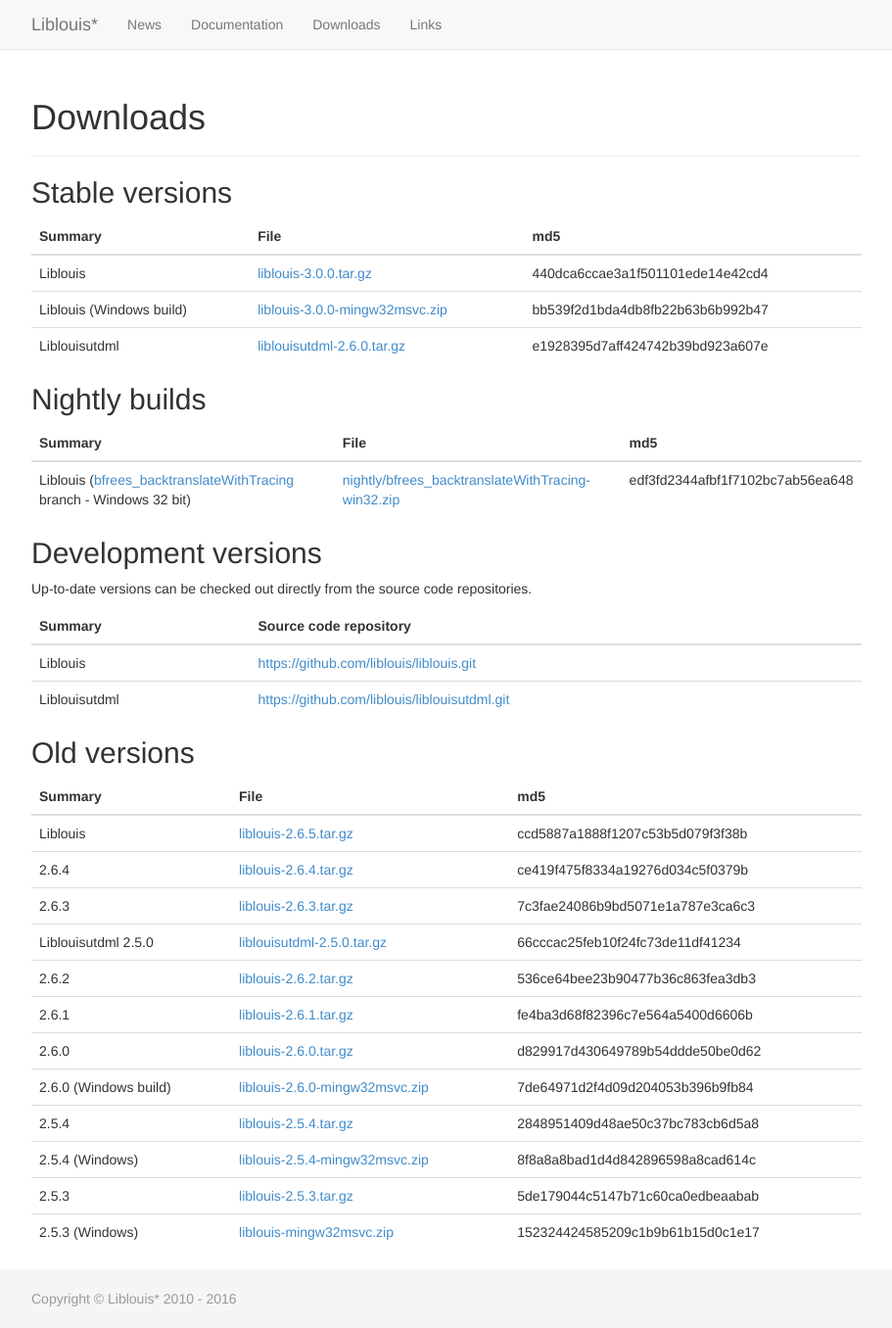
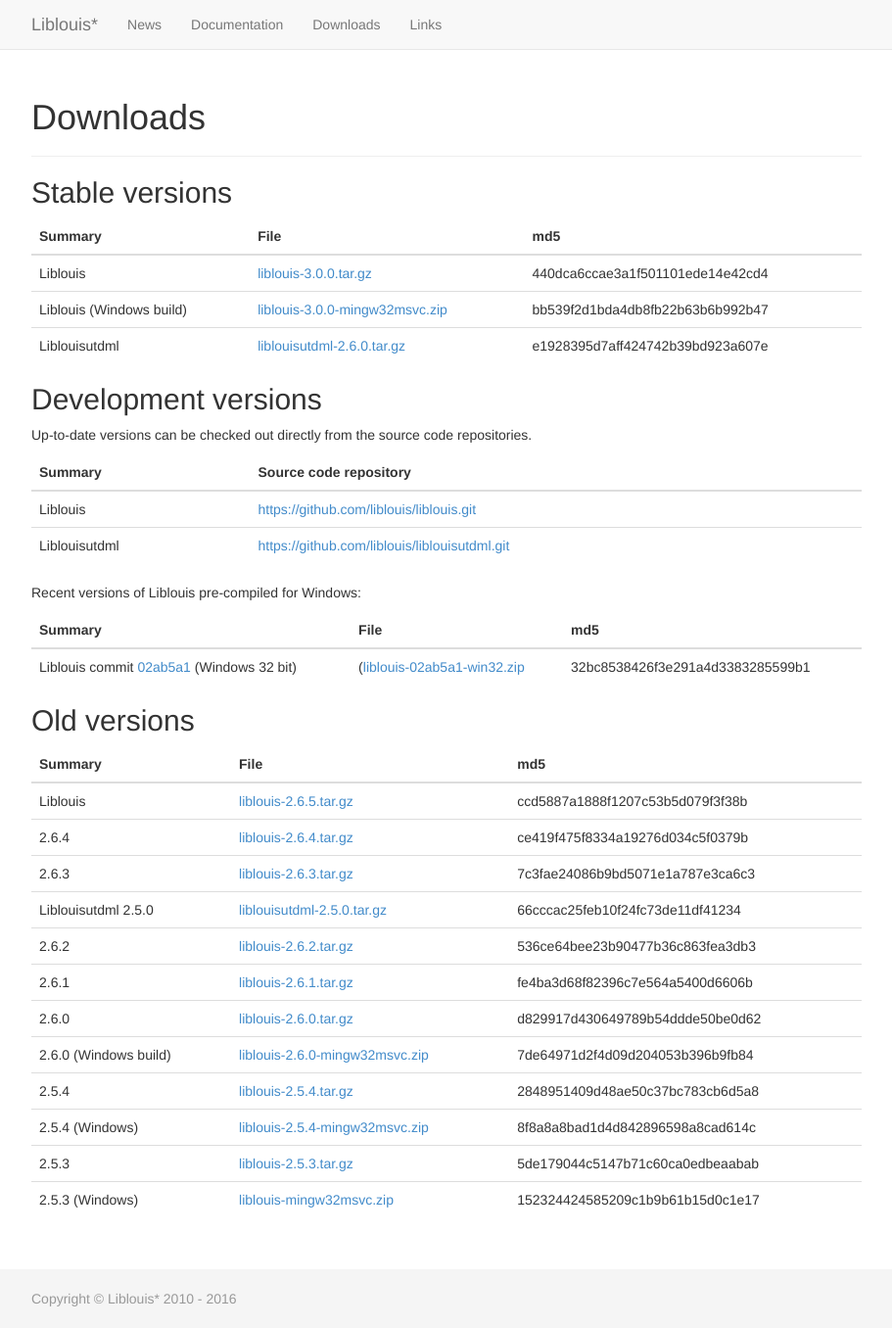
Before and after one commit to liblouis/liblouis.github.io, a Jekyll site: the page built from downloads/index.md, in a window 1280 px wide and 1356 px high. Shown: the whole window at 98% size, without its empty margins (38-949 px from the left). Built offline with Jekyll 4.4.1, drawn with Linux system fonts in a browser that asks for light colours.

Commit message:
Add pre-compiled version of latest master (commit 02ab5a1) for Windows
which includes a version of lou_checkyaml.exe that works.

```diff
--- a/downloads/index.md
+++ b/downloads/index.md
@@ -11,12 +11,6 @@
 |Liblouisutdml|[liblouisutdml-2.6.0.tar.gz](https://github.com/liblouis/liblouisutdml/releases/download/v2.6.0/liblouisutdml-2.6.0.tar.gz)|e1928395d7aff424742b39bd923a607e|
 {: .table}
 
-## Nightly builds
-
-|Summary|File|md5|
-|---------|
-|Liblouis ([bfrees_backtranslateWithTracing](https://github.com/liblouis/liblouis/pull/100) branch - Windows 32 bit)|[nightly/bfrees_backtranslateWithTracing-win32.zip](nightly/bfrees_backtranslateWithTracing-win32.zip)|edf3fd2344afbf1f7102bc7ab56ea648|
-{: .table}
 
 ## Development versions
 
@@ -26,6 +20,13 @@
 |---------|
 |Liblouis|<https://github.com/liblouis/liblouis.git>|
 |Liblouisutdml|<https://github.com/liblouis/liblouisutdml.git>|
+{: .table}
+
+Recent versions of Liblouis pre-compiled for Windows:
+
+|Summary|File|md5|
+|---------|
+|Liblouis commit [02ab5a1](https://github.com/liblouis/liblouis/commit/02ab5a19a3e1b17c90da37e2080df21303d49a1c) (Windows 32 bit)|([liblouis-02ab5a1-win32.zip](liblouis-02ab5a1-win32.zip)|32bc8538426f3e291a4d3383285599b1|
 {: .table}
 
 ## Old versions
```
Also changed, not shown: 2 other files.
